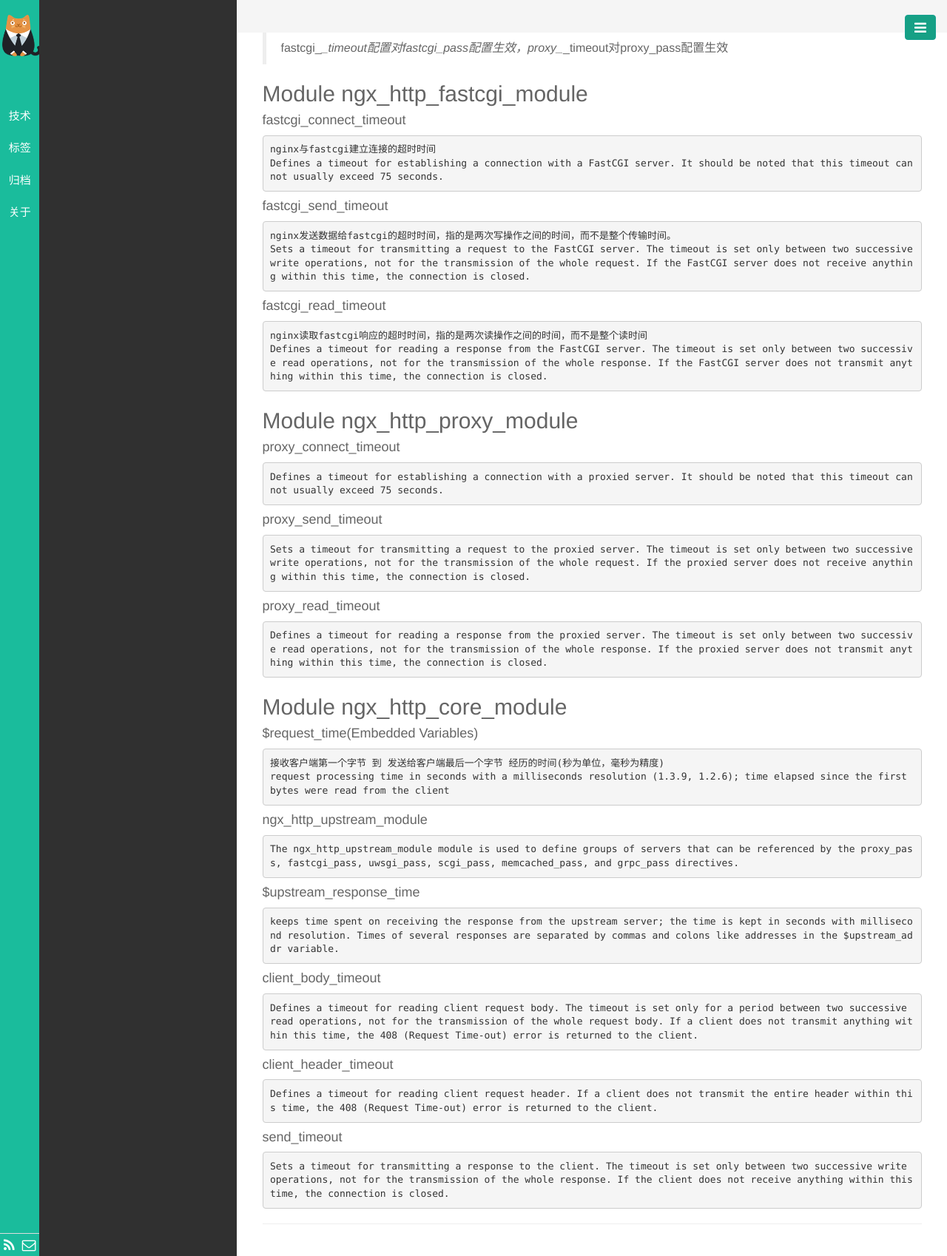
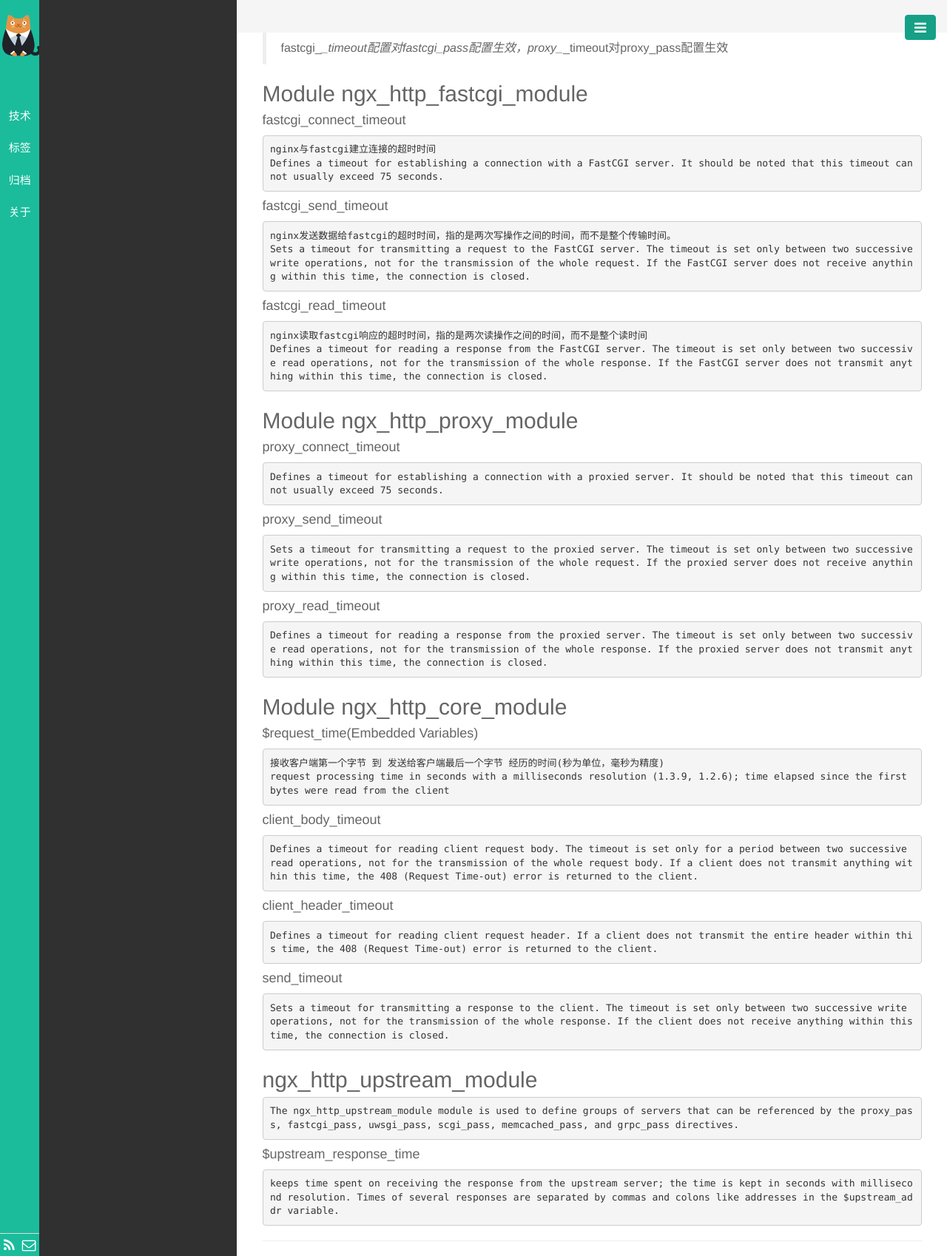
Before and after one commit to codergma/codergma.github.io, a Jekyll site: the page built from note/nginx/2.Modules reference.md, in a window 1280 px wide. Shown: the whole page at 74% size. Built offline with Jekyll 4.4.1, drawn with Linux system fonts in a browser that asks for light colours; our own code applies the rules of GitHub Pages for plain Markdown files; Markdown is read by kramdown in place of the engine named in the settings; comment, search, counter and statistics services are not loaded; part of the change alters nothing that is shown.

````diff
--- a/note/nginx/2.Modules reference.md
+++ b/note/nginx/2.Modules reference.md
@@ -47,21 +47,11 @@ Defines a timeout for reading a response from the proxied server. The timeout is
 request processing time in seconds with a milliseconds resolution (1.3.9, 1.2.6); time elapsed since the first bytes were read from the client
 ```
 
-#### ngx_http_upstream_module
-```
-The ngx_http_upstream_module module is used to define groups of servers that can be referenced by the proxy_pass, fastcgi_pass, uwsgi_pass, scgi_pass, memcached_pass, and grpc_pass directives.
-```
-#### $upstream_response_time
-```
-keeps time spent on receiving the response from the upstream server; the time is kept in seconds with millisecond resolution. Times of several responses are separated by commas and colons like addresses in the $upstream_addr variable.
-```
-
-
-
 #### client_body_timeout
 ```
 Defines a timeout for reading client request body. The timeout is set only for a period between two successive read operations, not for the transmission of the whole request body. If a client does not transmit anything within this time, the 408 (Request Time-out) error is returned to the client.
 ```
+
 #### client_header_timeout
 ```
 Defines a timeout for reading client request header. If a client does not transmit the entire header within this time, the 408 (Request Time-out) error is returned to the client.
@@ -70,3 +60,13 @@ Defines a timeout for reading client request header. If a client does not transm
 ```
 Sets a timeout for transmitting a response to the client. The timeout is set only between two successive write operations, not for the transmission of the whole response. If the client does not receive anything within this time, the connection is closed.
 ```
+
+
+## ngx_http_upstream_module
+```
+The ngx_http_upstream_module module is used to define groups of servers that can be referenced by the proxy_pass, fastcgi_pass, uwsgi_pass, scgi_pass, memcached_pass, and grpc_pass directives.
+```
+#### $upstream_response_time
+```
+keeps time spent on receiving the response from the upstream server; the time is kept in seconds with millisecond resolution. Times of several responses are separated by commas and colons like addresses in the $upstream_addr variable.
+```
````
